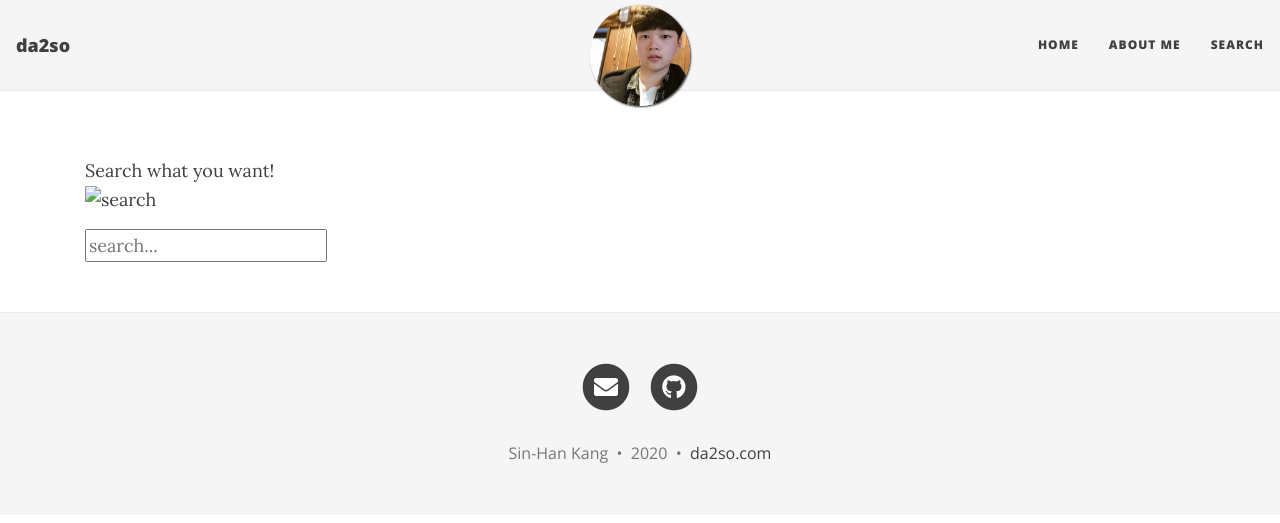
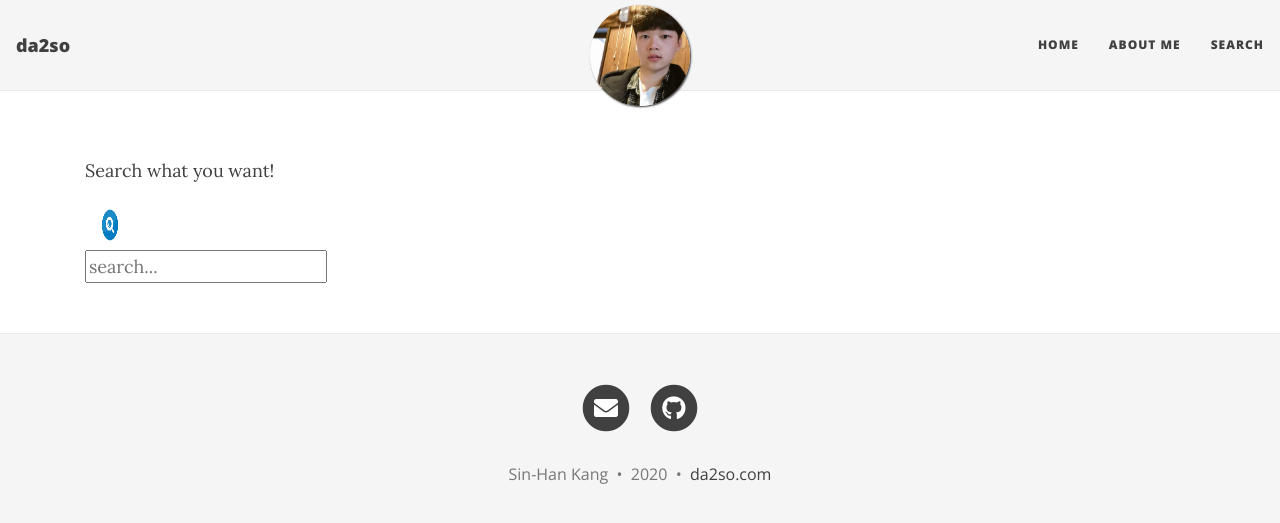
Before and after one commit to da2so/da2so.github.io, a Jekyll site: the page built from search.html, in a window 1280 px wide. Shown: the top 523 px of the page. Built offline with Jekyll 4.4.1, drawn with Linux system fonts in a browser that asks for light colours; nearby versions of some CDN libraries; comment, search, counter and statistics services are not loaded.

Commit message:
Update search.html

```diff
--- a/search.html
+++ b/search.html
@@ -5,9 +5,7 @@ permalink: /search/
 ---
 
 <br>Search what you want!</br>
-<img  src="./assets/img/search_icon.jpg"
-     alt="search"  width="50" height="50">
-<br>
+
 
 <div id="results">
   <h1><!-- `key` listing for `value` --></h1>
@@ -16,7 +14,11 @@ permalink: /search/
     <!-- results lists -->
   </ul>
 </div>
+<div>
+<img  src="../assets/img/search_icon.jpg"
+     alt="search"  width="50" height="50">
 
+</div>
 <!-- Html Elements for Search -->
 <div id="search-container">
 <input type="text" id="search-input" placeholder="search...">
```
